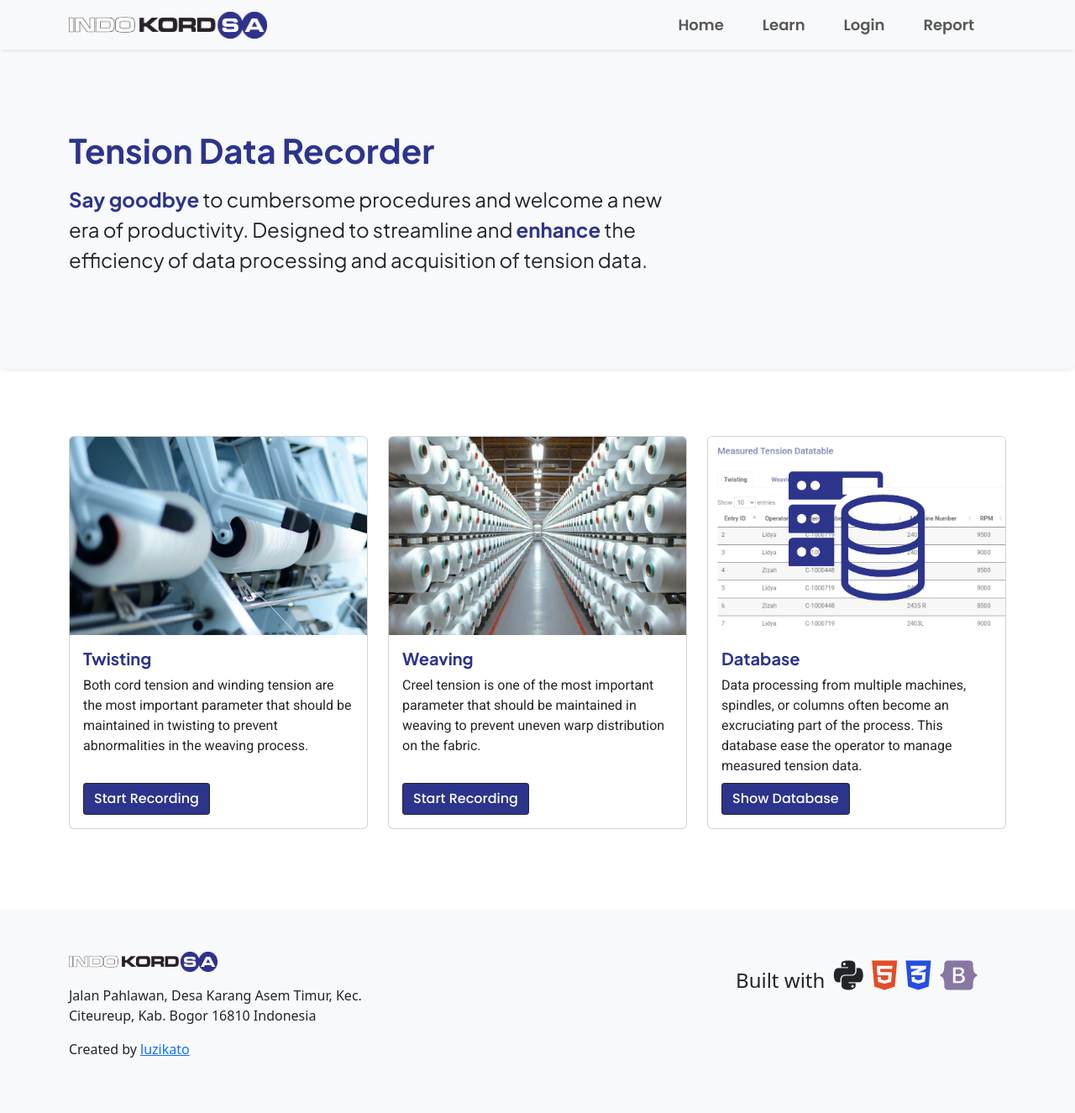
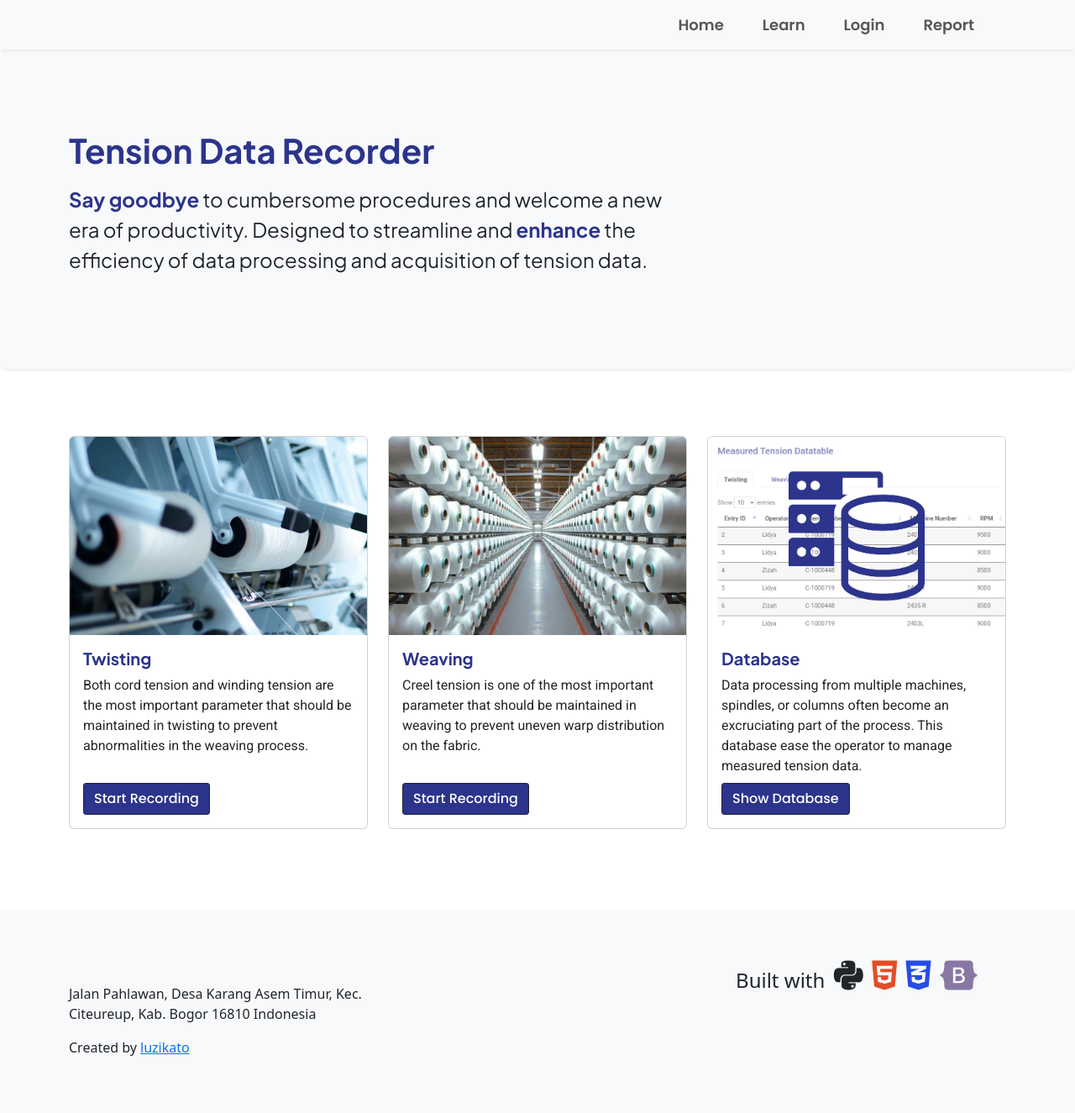
Before and after one commit to luzikato-02/tensionDataRecorder, a Flask app: page / in a window 1280 px wide. Shown: the whole page at 84% size. Run offline with Flask 3, Linux system fonts and the light colour scheme; some libraries are stand-ins or nearby versions.

Commit message:
Deleted IK logos

```diff
--- a/api/templates/base.html
+++ b/api/templates/base.html
@@ -32,7 +32,7 @@
     <nav class="navbar navbar-expand-lg bg-body-tertiary shadow-sm">
         <div class="container">
           <a class="navbar-brand" href="#">
-            <img src="{{ url_for('static', filename='img/ik-logo.png') }}" style="height: 2rem;" alt="">
+            <img src="" style="height: 2rem;" alt="">
           </a>
           <button class="navbar-toggler" type="button" data-bs-toggle="collapse" data-bs-target="#navbarNav" aria-controls="navbarNav" aria-expanded="false" aria-label="Toggle navigation">
             <span class="navbar-toggler-icon"></span>
@@ -72,7 +72,7 @@
           <div class="row py-5">
             <div class="col-md-4">
               <a class="footer-logo" href="#">
-                <img src="{{ url_for('static', filename='img/ik-logo.png') }}" style="height: 1.5rem;" alt="">
+                <img src="" style="height: 1.5rem;" alt="">
               </a>
               <div class="footer-logo-text mt-3">
                 <p>Jalan Pahlawan, Desa Karang Asem Timur, Kec. Citeureup, Kab. Bogor 16810 Indonesia</p>
```
